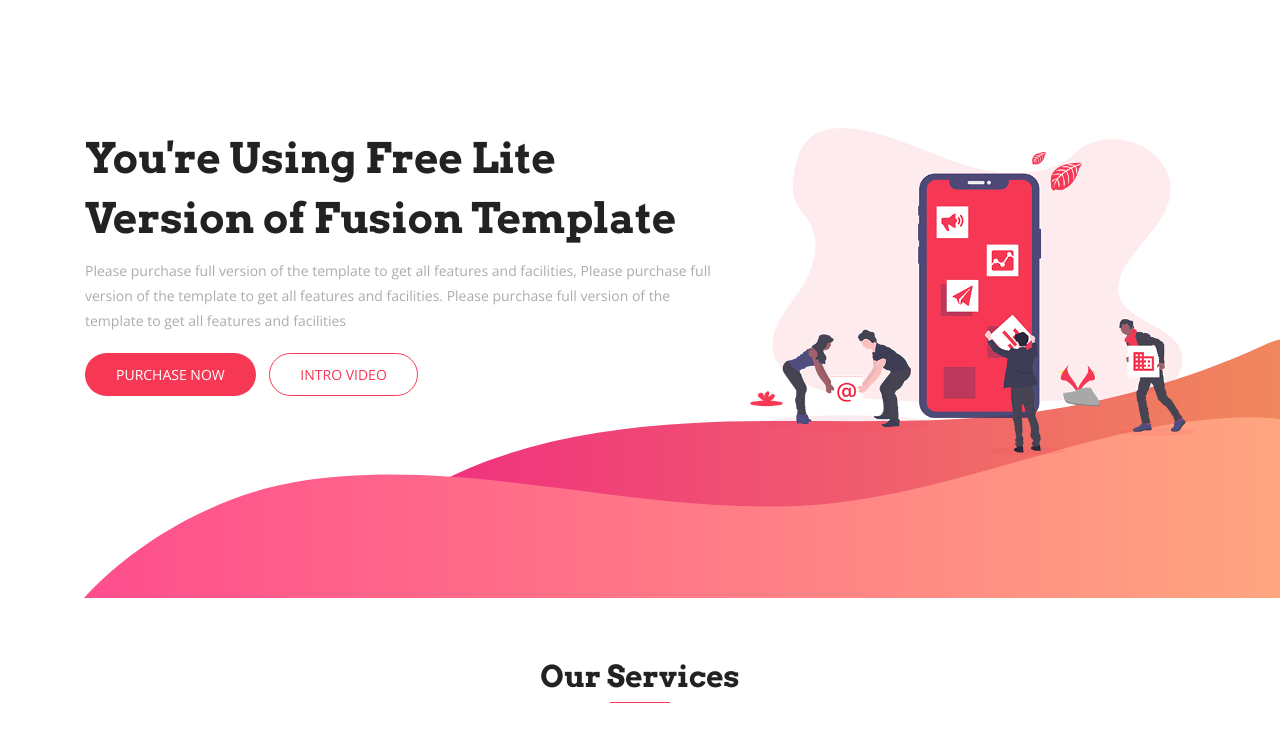
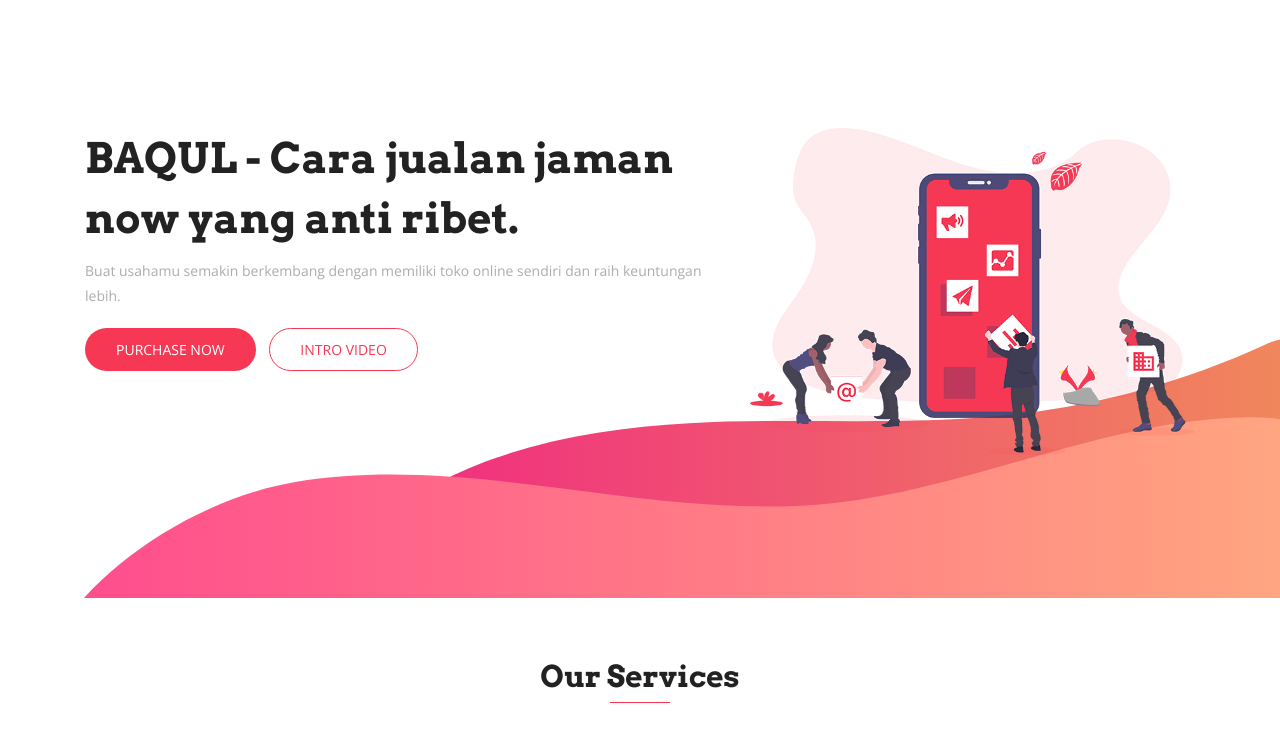
Before and after one commit to gaurav219/landing-page, a plain HTML site: page index.html in a window 1280 px wide. Shown: the part 52-782 px from the top of the page. Drawn offline with nearby package versions, Linux system fonts and the light colour scheme; files whose address does not match are found by name.

Commit message:
fix: #2 headling wording (#8)

```diff
--- a/index.html
+++ b/index.html
@@ -81,8 +81,8 @@
           <div class="row">
             <div class="col-lg-7 col-md-12 col-sm-12 col-xs-12">
               <div class="contents">
-                <h2 class="head-title">You're Using Free Lite Version of Fusion Template</h2>
-                <p>Please purchase full version of the template to get all features and facilities, Please purchase full version of the template to get all features and facilities. Please purchase full version of the template to get all features and facilities</p>
+                <h2 class="head-title">BAQUL - Cara jualan jaman now yang anti ribet.</h2>
+                <p>Buat usahamu semakin berkembang dengan memiliki toko online sendiri dan raih keuntungan lebih.</p>
                 <div class="header-button">
                   <a rel="nofollow" href="#" class="btn btn-common">Purchase Now</a>
                   <a href="#" class="btn btn-border video-popup">Intro Video</a>
```
